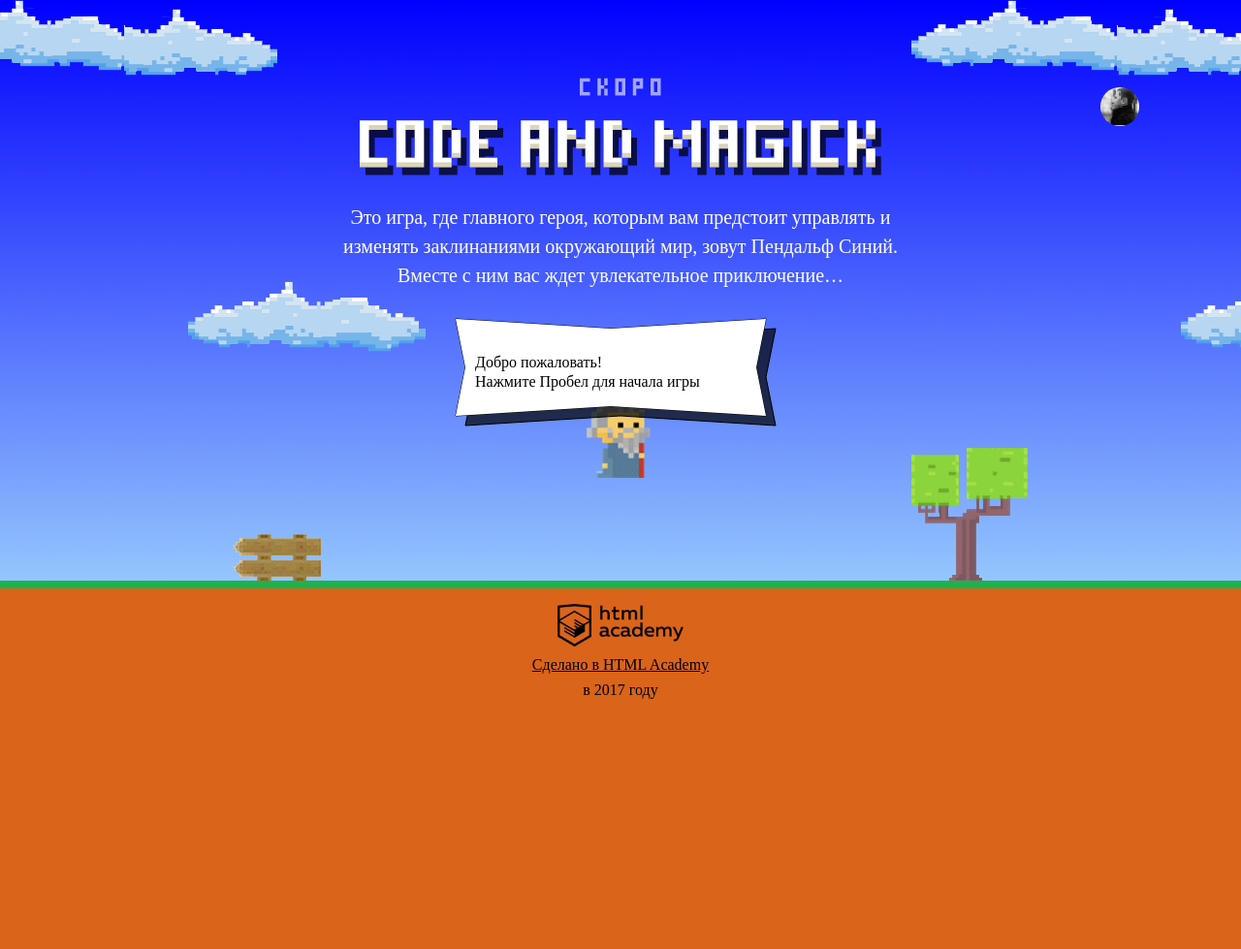
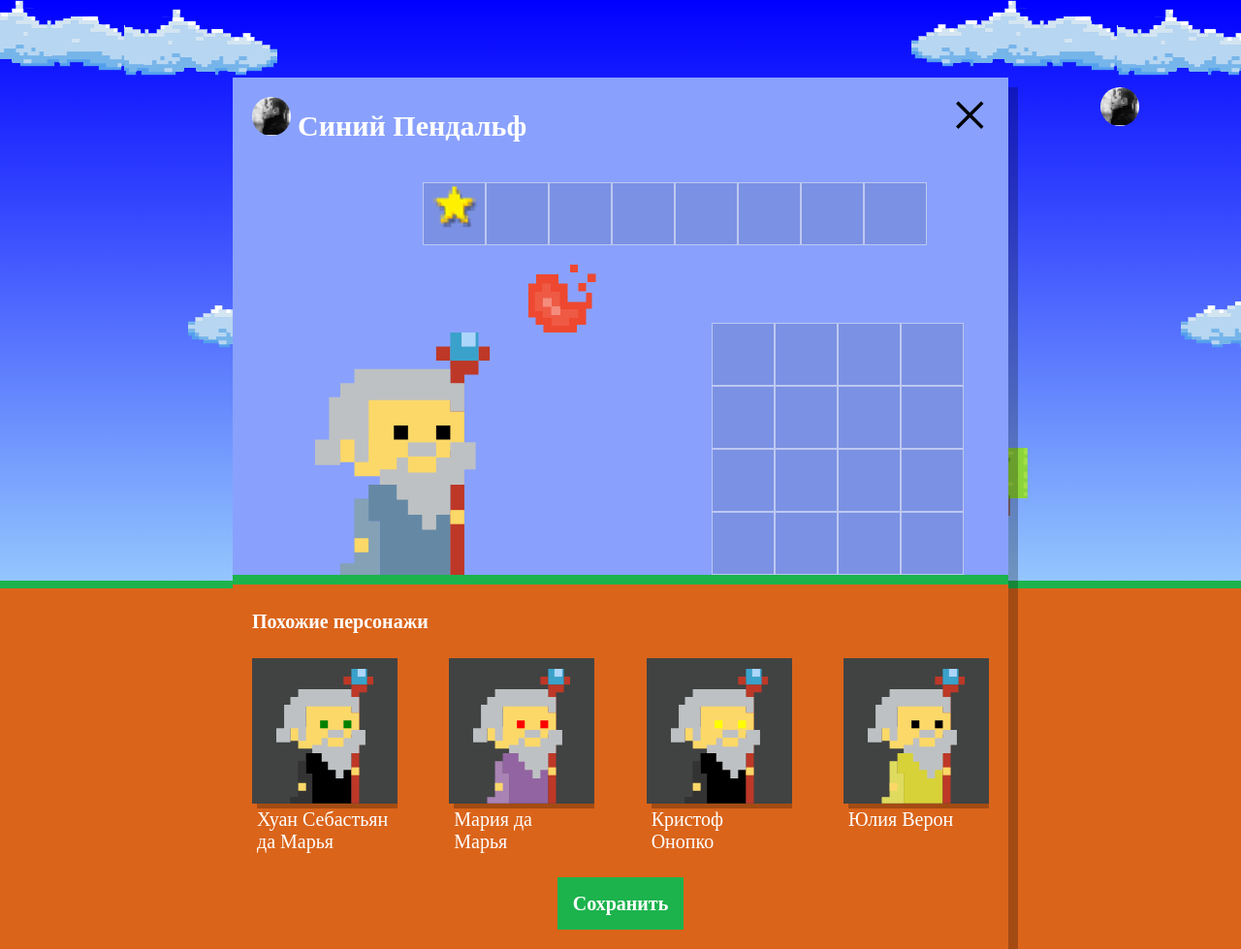
Before and after one commit to Ismrenata/1462177-code-and-magick-20, a website: page index.html in a window 1280 px wide. Shown: the whole page at 97% size. Before the commit the page ends 800 px from the top, so only its background shows below. Drawn offline with Linux system fonts and the light colour scheme; a web font is replaced by a local one.

Commit message:
Дом работа лекция 3 задание 1
Здраствуйте, я вроде сделала все, список персонажей выводится. Если есть замечания или что-то надо исправить, скажите))

```diff
--- a/index.html
+++ b/index.html
@@ -201,6 +201,7 @@ function getWizardX (gameFieldWidth) {
      return gameFieldHeight / 3;}
 
 </script>
+<script src="js/setup.js"></script>
 <script src="js/stat.js"></script>
 <script src="js/game.js"></script>
 
--- /dev/null
+++ b/js/setup.js
@@ -0,0 +1,34 @@
+'use strict';
+var userDialog = document.querySelector('.setup');
+userDialog.classList.remove('hidden');
+var similarListElement = userDialog.querySelector('.setup-similar-list');
+var similarWizardTemplate = document.querySelector('#similar-wizard-template')
+.content
+.querySelector('.setup-similar-item');
+var nameRandom = ['Иван', 'Хуан Себастьян', 'Мария', 'Кристоф', 'Виктор', 'Юлия', 'Люпита', 'Вашингтон'];
+var surnameRandom = ['да Марья', 'Верон', 'Мирабелла', 'Вальц', 'Онопко', 'Топольницкая', 'Нионго', 'Ирвингн'];
+var coatColorRandom = ['rgb(101, 137, 164)', 'rgb(241, 43, 107)', 'rgb(146, 100, 161)', 'rgb(56, 159, 117)', 'rgb(215, 210, 55)', 'rgb(0, 0, 0)'];
+var eyesColorRandom = ['black', 'red', 'blue', 'yellow', 'green'];
+
+var getArrRandomIndex = function (arr) {
+  return Math.floor((Math.random() * arr.length) + 0);
+};
+var renderWizard = function () {
+
+  var name = nameRandom[getArrRandomIndex(nameRandom)] + ' ' + surnameRandom[getArrRandomIndex(surnameRandom)];
+  var coatColor = coatColorRandom[getArrRandomIndex(coatColorRandom)];
+  var eyesColor = eyesColorRandom[getArrRandomIndex(eyesColorRandom)];
+
+  var wizardElement = similarWizardTemplate.cloneNode(true);
+  wizardElement.querySelector('.setup-similar-label').textContent = name;
+  wizardElement.querySelector('.wizard-coat').style.fill = coatColor;
+  wizardElement.querySelector('.wizard-eyes').style.fill = eyesColor;
+  return wizardElement;
+};
+var fragment = document.createDocumentFragment();
+for (var i = 0; i < 4; i++) {
+  fragment.appendChild(renderWizard());
+}
+similarListElement.appendChild(fragment);
+
+userDialog.querySelector('.setup-similar').classList.remove('hidden');
```
